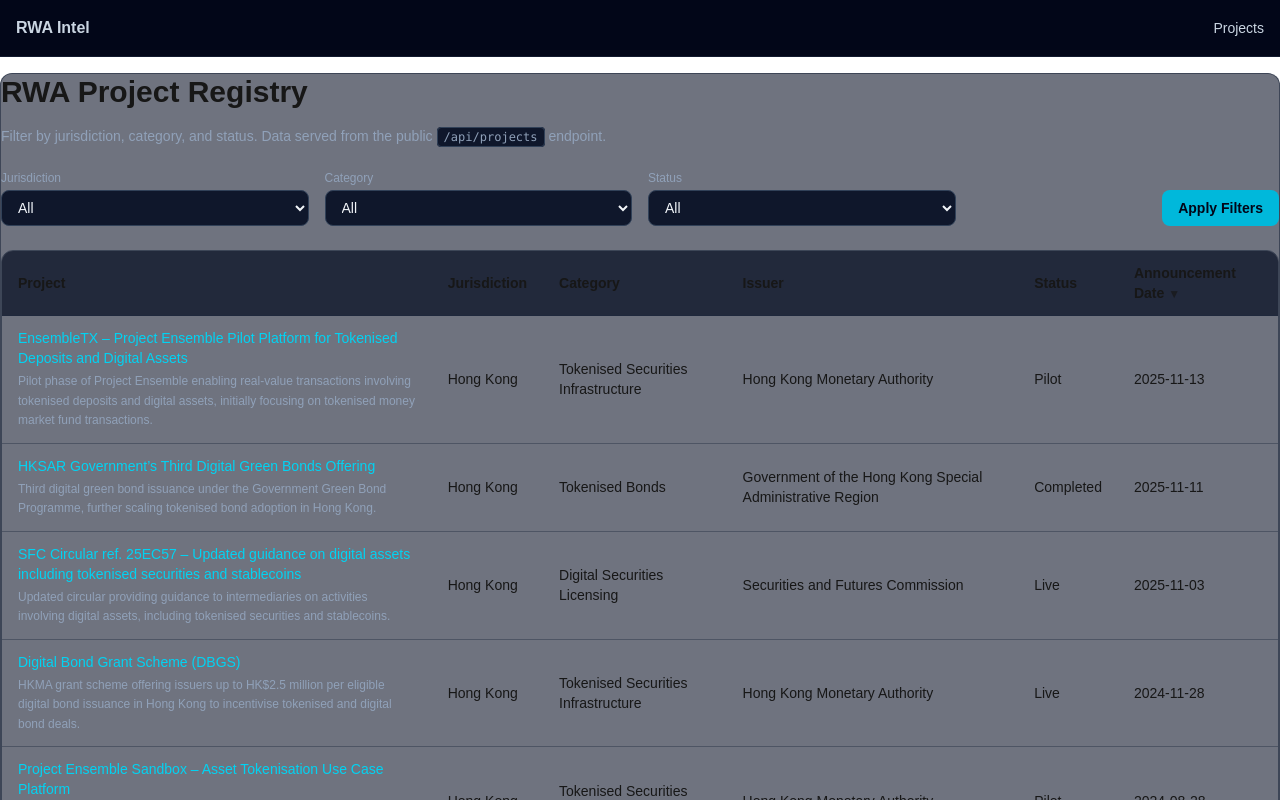
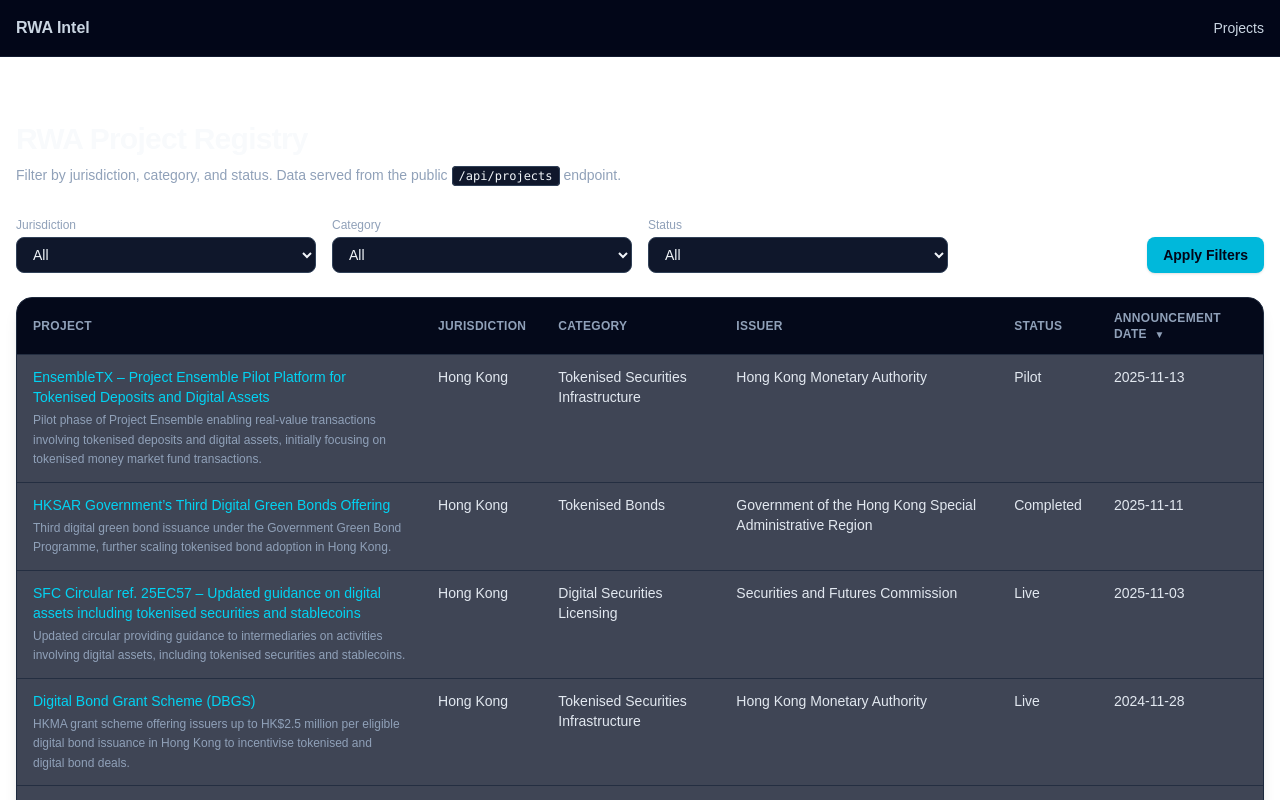
Before and after one commit to KenHuang21/rwa-intel-landing, a Next.js app: page /projects in a window 1280 px wide. Shown: the top 800 px of the page. Built offline with nearby package versions, Linux system fonts and the light colour scheme.

Commit message:
Restyle projects page for full dark theme

```diff
--- a/app/projects/page.tsx
+++ b/app/projects/page.tsx
@@ -14,7 +14,6 @@
   description?: string;
 };
 
-
 const JURISDICTION_OPTIONS = [
   "All",
   "Hong Kong",
@@ -22,16 +21,18 @@
   "EU",
   "UAE",
   "Switzerland",
-  "Other"
+  "Other",
 ];
 
 const CATEGORY_OPTIONS = [
   "All",
-  "Tokenised Government Bond",
-  "Tokenised Fund",
+  "Tokenised Bonds",
+  "Tokenised Securities Infrastructure",
+  "Digital Securities Licensing",
+  "Misc Regulatory",
   "Stablecoin",
   "Real Estate",
-  "Other"
+  "Other",
 ];
 
 const STATUS_OPTIONS = ["All", "Live", "Pilot", "Completed", "Announced"];
@@ -53,26 +54,16 @@
 
       const params = new URLSearchParams();
 
-      if (jurisdiction !== "All") {
-        params.append("jurisdiction", jurisdiction);
-      }
-      if (category !== "All") {
-        params.append("category", category);
-      }
-      if (status !== "All") {
-        params.append("status", status);
-      }
+      if (jurisdiction !== "All") params.append("jurisdiction", jurisdiction);
+      if (category !== "All") params.append("category", category);
+      if (status !== "All") params.append("status", status);
 
       let url = "/api/projects";
       const query = params.toString();
-      if (query) {
-        url += `?${query}`;
-      }
+      if (query) url += `?${query}`;
 
       const res = await fetch(url);
-      if (!res.ok) {
-        throw new Error(`Request failed: ${res.status}`);
-      }
+      if (!res.ok) throw new Error(`Request failed: ${res.status}`);
 
       const data = await res.json();
       setProjects(data);
@@ -96,26 +87,32 @@
   });
 
   return (
-    <div className="overflow-x-auto rounded-xl border border-slate-800/60 mt-4 bg-slate-900/60">
-      <h1 className="text-3xl font-bold mb-4">RWA Project Registry</h1>
-      <p className="text-slate-400 text-sm mb-6">
-        Filter by jurisdiction, category, and status. Data served from the public
-        <code className="ml-1 bg-slate-900 px-1.5 py-0.5 rounded text-xs border border-slate-700">
+    <div className="mx-auto max-w-7xl px-4 py-16">
+      {/* Title + subtitle */}
+      <div className="mb-8">
+        <h1 className="text-3xl font-semibold tracking-tight text-slate-50">
+          RWA Project Registry
+        </h1>
+        <p className="mt-2 text-sm text-slate-400">
+          Filter by jurisdiction, category, and status. Data served from the
+          public
+          <code className="ml-1 rounded bg-slate-900 px-1.5 py-0.5 text-xs text-slate-100 border border-slate-700">
             /api/projects
           </code>{" "}
           endpoint.
         </p>
+      </div>
 
       {/* Filters */}
       <div className="mb-6 grid gap-4 md:grid-cols-4 items-end">
         <div>
-          <label className="block text-xs font-medium text-slate-400 mb-1">
+          <label className="mb-1 block text-xs font-medium text-slate-400">
             Jurisdiction
           </label>
           <select
             value={jurisdiction}
             onChange={(e) => setJurisdiction(e.target.value)}
-            className="w-full rounded-lg bg-slate-900 border border-slate-700 px-3 py-2 text-sm text-slate-100"
+            className="w-full rounded-lg border border-slate-700 bg-slate-900 px-3 py-2 text-sm text-slate-100 outline-none focus:border-cyan-500 focus:ring-1 focus:ring-cyan-500"
           >
             {JURISDICTION_OPTIONS.map((opt) => (
               <option key={opt} value={opt}>
@@ -126,13 +123,13 @@
         </div>
 
         <div>
-          <label className="block text-xs font-medium text-slate-400 mb-1">
+          <label className="mb-1 block text-xs font-medium text-slate-400">
             Category
           </label>
           <select
             value={category}
             onChange={(e) => setCategory(e.target.value)}
-            className="w-full rounded-lg bg-slate-900 border border-slate-700 px-3 py-2 text-sm text-slate-100"
+            className="w-full rounded-lg border border-slate-700 bg-slate-900 px-3 py-2 text-sm text-slate-100 outline-none focus:border-cyan-500 focus:ring-1 focus:ring-cyan-500"
           >
             {CATEGORY_OPTIONS.map((opt) => (
               <option key={opt} value={opt}>
@@ -143,13 +140,13 @@
         </div>
 
         <div>
-          <label className="block text-xs font-medium text-slate-400 mb-1">
+          <label className="mb-1 block text-xs font-medium text-slate-400">
             Status
           </label>
           <select
             value={status}
             onChange={(e) => setStatus(e.target.value)}
-            className="w-full rounded-lg bg-slate-900 border border-slate-700 px-3 py-2 text-sm text-slate-100"
+            className="w-full rounded-lg border border-slate-700 bg-slate-900 px-3 py-2 text-sm text-slate-100 outline-none focus:border-cyan-500 focus:ring-1 focus:ring-cyan-500"
           >
             {STATUS_OPTIONS.map((opt) => (
               <option key={opt} value={opt}>
@@ -163,79 +160,97 @@
           <button
             type="button"
             onClick={fetchProjects}
-            className="w-full md:w-auto inline-flex items-center justify-center rounded-lg bg-cyan-500 px-4 py-2 text-sm font-semibold text-slate-950 hover:bg-cyan-400 transition-colors"
+            className="inline-flex w-full items-center justify-center rounded-lg bg-cyan-500 px-4 py-2 text-sm font-semibold text-slate-950 shadow hover:bg-cyan-400 transition-colors md:w-auto"
           >
             Apply Filters
           </button>
         </div>
       </div>
 
+      {/* States */}
       {loading && (
-        <p className="text-slate-400 text-sm">Loading projects...</p>
+        <p className="text-sm text-slate-400">Loading projects...</p>
       )}
 
       {error && !loading && (
-        <p className="text-red-400 text-sm mb-4">Error: {error}</p>
+        <p className="mb-4 text-sm text-red-400">Error: {error}</p>
       )}
 
-      {!loading && !error && projects.length === 0 && (
-        <p className="text-slate-400 text-sm">No projects found.</p>
+      {!loading && !error && sortedProjects.length === 0 && (
+        <p className="text-sm text-slate-400">No projects found.</p>
       )}
 
-      {!loading && !error && projects.length > 0 && (
-        <div className="overflow-x-auto rounded-xl border border-slate-800/60 mt-4">
+      {/* Table */}
+      {!loading && !error && sortedProjects.length > 0 && (
+        <div className="mt-4 overflow-x-auto rounded-2xl border border-slate-800 bg-slate-900/80 shadow-lg">
           <table className="w-full text-sm">
-          <thead className="bg-slate-900/80 border-b border-slate-800/60">
+            <thead className="sticky top-0 bg-slate-950/95 border-b border-slate-800">
               <tr>
-    <th className="px-4 py-3 text-left">Project</th>
-    <th className="px-4 py-3 text-left">Jurisdiction</th>
-    <th className="px-4 py-3 text-left">Category</th>
-    <th className="px-4 py-3 text-left">Issuer</th>
-    <th className="px-4 py-3 text-left">Status</th>
+                <th className="px-4 py-3 text-left text-xs font-semibold uppercase tracking-wide text-slate-400">
+                  Project
+                </th>
+                <th className="px-4 py-3 text-left text-xs font-semibold uppercase tracking-wide text-slate-400">
+                  Jurisdiction
+                </th>
+                <th className="px-4 py-3 text-left text-xs font-semibold uppercase tracking-wide text-slate-400">
+                  Category
+                </th>
+                <th className="px-4 py-3 text-left text-xs font-semibold uppercase tracking-wide text-slate-400">
+                  Issuer
+                </th>
+                <th className="px-4 py-3 text-left text-xs font-semibold uppercase tracking-wide text-slate-400">
+                  Status
+                </th>
                 <th
-  className="px-4 py-3 text-left cursor-pointer select-none hover:text-cyan-400"
-  onClick={() => setSortDir(sortDir === "asc" ? "desc" : "asc")}
+                  className="px-4 py-3 text-left text-xs font-semibold uppercase tracking-wide text-slate-400 cursor-pointer select-none"
+                  onClick={() =>
+                    setSortDir(sortDir === "asc" ? "desc" : "asc")
+                  }
                 >
-  Announcement Date
-  <span className="ml-1 text-xs opacity-70">
+                  Announcement Date{" "}
+                  <span className="ml-1 text-[10px]">
                     {sortDir === "asc" ? "▲" : "▼"}
                   </span>
                 </th>
               </tr>
             </thead>
-
             <tbody>
               {sortedProjects.map((p) => (
                 <tr
                   key={p.project_id}
-                className="border-b border-slate-800/40 hover:bg-slate-900/40 cursor-pointer"
+                  className="border-t border-slate-800/80 hover:bg-slate-900/80 transition-colors"
                 >
-                <td className="px-4 py-3 font-medium">
+                  <td className="px-4 py-3 align-top">
                     <a
                       href={p.url || "#"}
                       target="_blank"
                       rel="noopener noreferrer"
-  className="text-cyan-400 hover:underline"
+                      className="font-medium text-cyan-400 hover:text-cyan-300 hover:underline"
                     >
                       {p.name}
                     </a>
-
-
-                  {/* Description under name */}
                     {p.description && (
-                    <p className="text-slate-400 text-xs mt-1 max-w-xl leading-relaxed">
+                      <p className="mt-1 max-w-2xl text-xs leading-relaxed text-slate-400">
                         {p.description}
                       </p>
                     )}
                   </td>
-
-                <td className="px-4 py-3">{p.jurisdiction}</td>
-                <td className="px-4 py-3">{p.category}</td>
-                <td className="px-4 py-3">{p.issuer}</td>
-                <td className="px-4 py-3">{p.status}</td>
-                <td className="px-4 py-3">{p.announcement_date || "-"}</td>
+                  <td className="px-4 py-3 align-top text-slate-200">
+                    {p.jurisdiction}
+                  </td>
+                  <td className="px-4 py-3 align-top text-slate-200">
+                    {p.category}
+                  </td>
+                  <td className="px-4 py-3 align-top text-slate-200">
+                    {p.issuer}
+                  </td>
+                  <td className="px-4 py-3 align-top text-slate-200">
+                    {p.status}
+                  </td>
+                  <td className="px-4 py-3 align-top text-slate-200">
+                    {p.announcement_date || "-"}
+                  </td>
                 </tr>
-
               ))}
             </tbody>
           </table>
```
Lines whose indentation alone changed are shown as unchanged.
